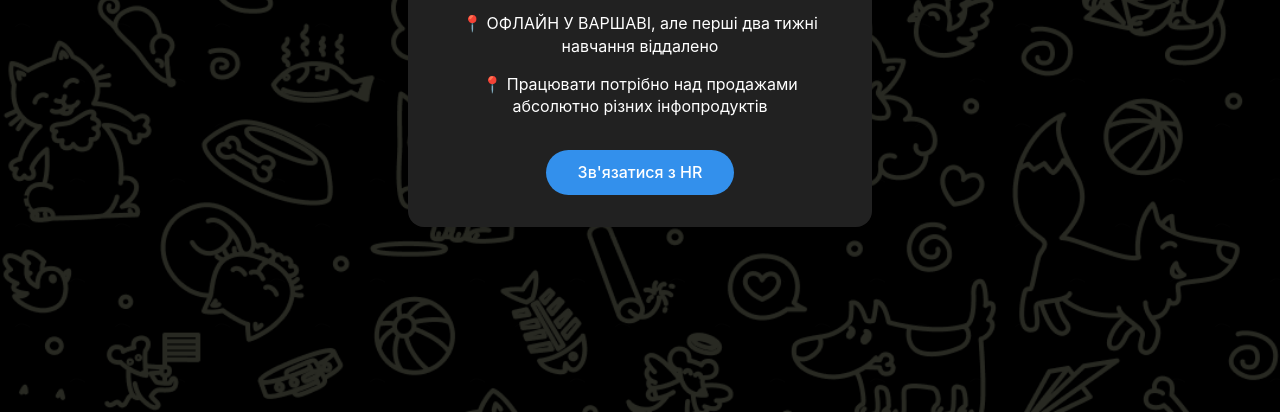
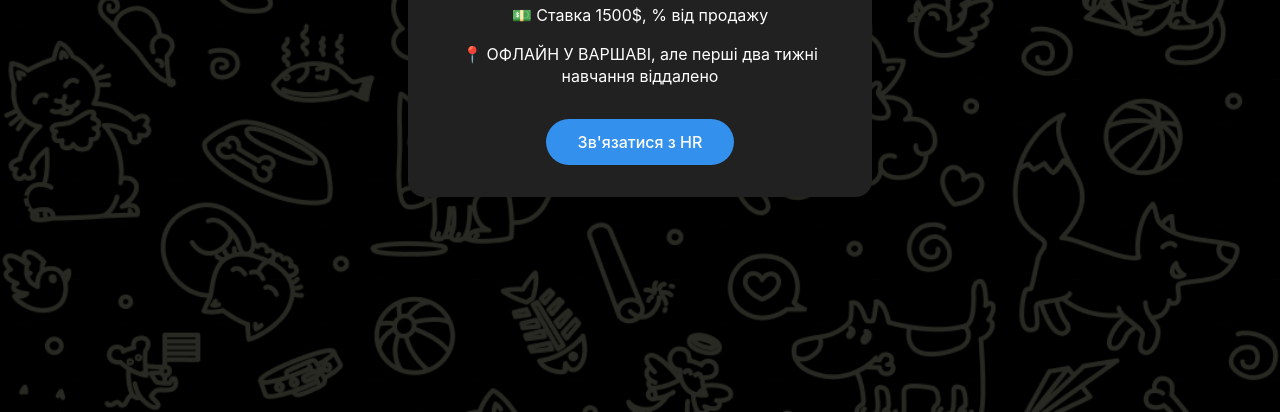
Before and after one commit to MaxSlobodynuk/warsaw, a plain HTML site: page index.html in a window 1280 px wide. Shown: the part 388-800 px from the top of the page. Drawn offline with Linux system fonts and the light colour scheme.

Commit message:
Update index.html

```diff
--- a/index.html
+++ b/index.html
@@ -85,12 +85,9 @@
         <div class="profile-name">hr_warsaw</div>
       </div>
       <div class="job-details">
-        <div class="detail-item">💰 Ставка 1500$, % від продажу</div>
+        <div class="detail-item">💵 Ставка 1500$, % від продажу</div>
         <div class="detail-item">
           📍 ОФЛАЙН У ВАРШАВІ, але перші два тижні навчання віддалено
-        </div>
-        <div class="detail-item">
-          📍 Працювати потрібно над продажами абсолютно різних інфопродуктів
         </div>
       </div>
       <a href="https://t.me/@nm_hr2" class="button"> Зв'язатися з HR </a>
```
